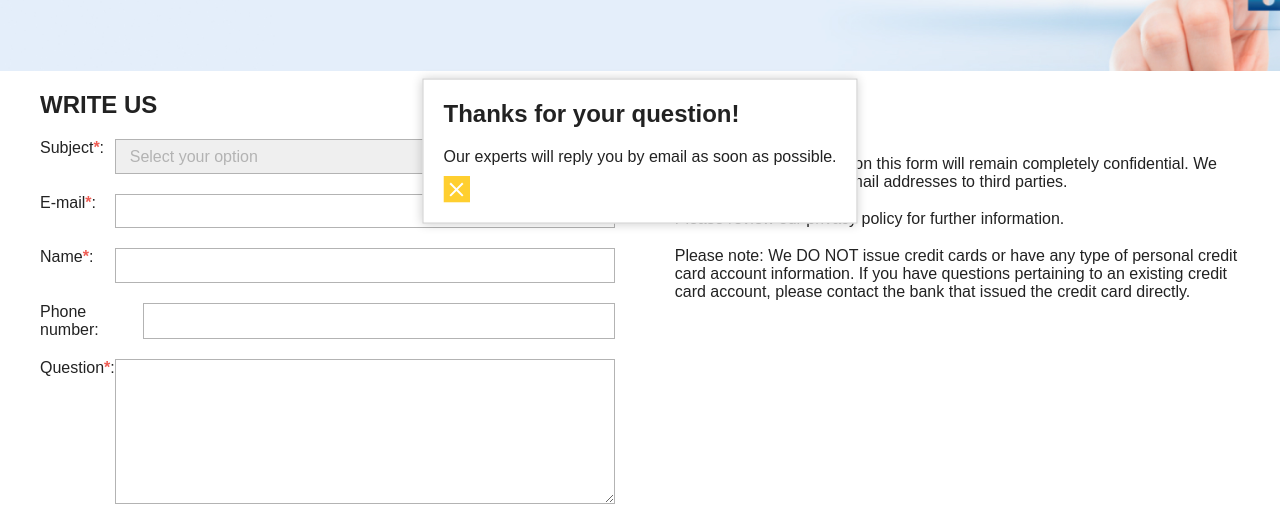
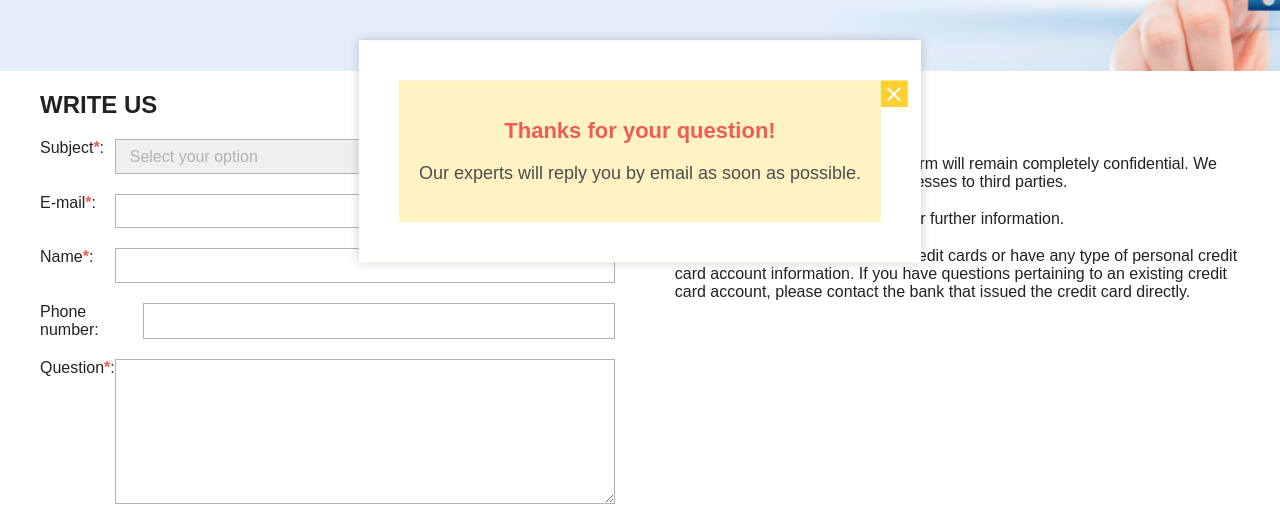
Before and after one commit to stevenson67/TestModern, a website built with Parcel: page index.html in a window 1280 px wide. Both pictures are taken after typing "name@example.com", "Sample", "5551234", "Sample" into the empty fields and a click on the button "Send". Shown: the part 249-770 px from the top of the page. Built offline with nearby package versions, Linux system fonts and the light colour scheme; files whose address does not match are found by name.

Commit message:
Доработки

```diff
--- a/css/main.css
+++ b/css/main.css
@@ -396,16 +396,32 @@ input, select, textarea {
   top: 50%;
   left: 50%;
   transform: translate(-50%, -50%);
-  background-color: white;
+  background-color: #FFF3C4;
   padding: 20px;
-  border: 1px solid #ccc;
+  border: 40px solid #fff;
   box-shadow: 0 0 10px rgba(0, 0, 0, 0.2);
+  text-align: center;
 }
 .popup h2 {
-  margin-top: 0;
+  color: #EF5C53;
+  font-size: 22px;
+  font-style: normal;
+  font-weight: 700;
+  line-height: normal;
 }
 .popup p {
-  margin-bottom: 10px;
+  color: #4D4D4D;
+  text-align: center;
+  font-size: 18px;
+  font-style: normal;
+  font-weight: 400;
+  line-height: normal;
+}
+.popup img {
+  position: absolute;
+  right: -27px;
+  top: 0;
+  width: 27px;
 }
 
 
--- a/index.html
+++ b/index.html
@@ -25,81 +25,6 @@
 </head>
 
 <body>
-<script>
-  $(document).ready(function() {
-    // Функция для отправки письма через PHPMailer
-    function sendEmail() {
-      // Создание объекта FormData для последующей отправки данных формы
-      var formData = new FormData($(".writeUs_form")[0]);
-
-      // Отправка данных формы на сервер
-      $.ajax({
-        url: "send-email.php", // Путь к файлу на сервере, который будет обрабатывать отправку письма
-        type: "POST",
-        data: formData,
-        contentType: false,
-        processData: false,
-        success: function(response) {
-          // Отображение попапа
-          $(".popup").fadeIn();
-
-          // Закрытие попапа через 3 секунды
-          setTimeout(function() {
-            $(".popup").fadeOut();
-          }, 3000);
-
-          // Очистка полей формы
-          $(".writeUs_form").trigger("reset");
-        },
-        error: function() {
-          $(".error").text("Error sending the form. Please try again later");
-        }
-      });
-    }
-
-    // Функция для валидации полей формы
-    function validateForm() {
-      var fields = ["subject", "email", "name", "question"];
-      var isValid = true; // Переменная для отслеживания валидности формы
-
-      for (var i = 0; i < fields.length; i++) {
-        var field = $("#" + fields[i]).val();
-        if (field === "") {
-          $("#" + fields[i]).addClass("invalid");
-          $(".error").text("* required fields");
-          isValid = false;
-        } else {
-          $("#" + fields[i]).removeClass("invalid");
-        }
-      }
-
-      return isValid;
-    }
-
-    $(".writeUs_form").submit(function(e) {
-      e.preventDefault();
-
-      if (!validateForm()) {
-        return;
-      }
-
-      sendEmail();
-    });
-
-// Добавление класса "invalid" ко всем input при клике на кнопку отправки формы
-    $(".submit_btn").click(function() {
-      $("input").each(function() {
-        if ($(this).val() === "") {
-          $(this).addClass("invalid");
-        } else {
-          $(this).removeClass("invalid");
-        }
-      });
-    });
-  });
-
-</script>
-
 <header class="header">
   <div class="container">
     <div class="header-wrap">
--- a/js/main.js
+++ b/js/main.js
@@ -1,54 +1,71 @@
-// // Получаем форму, кнопку отправки и элемент для вывода ошибок
-// const form = document.querySelector('.writeUs_form');
-// const submitButton = document.querySelector('.writeUs_form-send');
-// const errorContainer = document.querySelector('.error');
-//
-// // Обработчик события отправки формы
-// form.addEventListener('submit', (e) => {
-//   e.preventDefault(); // Отменяем стандартное поведение отправки формы
-//
-//   // Проверяем валидность полей
-//   const subjectField = document.getElementById('subject');
-//   const emailField = document.getElementById('email');
-//   const nameField = document.getElementById('name');
-//   const questionField = document.getElementById('question');
-//
-//   let isValid = true;
-//
-//   if (subjectField.value === 'subject') {
-//     isValid = false;
-//     subjectField.classList.add('invalid');
-//   } else {
-//     subjectField.classList.remove('invalid');
-//   }
-//
-//   if (emailField.value === '') {
-//     isValid = false;
-//     emailField.classList.add('invalid');
-//   } else {
-//     emailField.classList.remove('invalid');
-//   }
-//
-//   if (nameField.value === '') {
-//     isValid = false;
-//     nameField.classList.add('invalid');
-//   } else {
-//     nameField.classList.remove('invalid');
-//   }
-//
-//   if (questionField.value === '') {
-//     isValid = false;
-//     questionField.classList.add('invalid');
-//   } else {
-//     questionField.classList.remove('invalid');
-//   }
-//
-//   // Если есть незаполненные поля, выводим сообщение об ошибке
-//   if (!isValid) {
-//     errorContainer.textContent = '* required fields';
-//   } else {
-//     // Если все поля заполнены, очищаем сообщение об ошибке и отправляем форму
-//     errorContainer.textContent = '';
-//     form.submit();
-//   }
-// });
+$(document).ready(function() {
+  // Функция для отправки письма через PHPMailer
+  function sendEmail() {
+    // Создание объекта FormData для последующей отправки данных формы
+    var formData = new FormData($(".writeUs_form")[0]);
+
+    // Отправка данных формы на сервер
+    $.ajax({
+      url: "send-email.php", // Путь к файлу на сервере, который будет обрабатывать отправку письма
+      type: "POST",
+      data: formData,
+      contentType: false,
+      processData: false,
+      success: function(response) {
+        // Отображение попапа
+        $(".popup").fadeIn();
+
+        // Закрытие попапа через 3 секунды
+        setTimeout(function() {
+          $(".popup").fadeOut();
+        }, 3000);
+
+        // Очистка полей формы
+        $(".writeUs_form").trigger("reset");
+      },
+      error: function() {
+        $(".error").text("Error sending the form. Please try again later");
+      }
+    });
+  }
+
+  // Функция для валидации полей формы
+  function validateForm() {
+    var fields = ["subject", "email", "name", "question"];
+    var isValid = true; // Переменная для отслеживания валидности формы
+
+    for (var i = 0; i < fields.length; i++) {
+      var field = $("#" + fields[i]).val();
+      if (field === "") {
+        $("#" + fields[i]).addClass("invalid");
+        $(".error").text("* required fields");
+        isValid = false;
+      } else {
+        $("#" + fields[i]).removeClass("invalid");
+      }
+    }
+
+    return isValid;
+  }
+
+  $(".writeUs_form").submit(function(e) {
+    e.preventDefault();
+
+    if (!validateForm()) {
+      return;
+    }
+
+    sendEmail();
+  });
+
+// Добавление класса "invalid" ко всем input при клике на кнопку отправки формы
+  $(".submit_btn").click(function() {
+    $("input").each(function() {
+      if ($(this).val() === "") {
+        $(this).addClass("invalid");
+      } else {
+        $(this).removeClass("invalid");
+      }
+    });
+  });
+});
```
